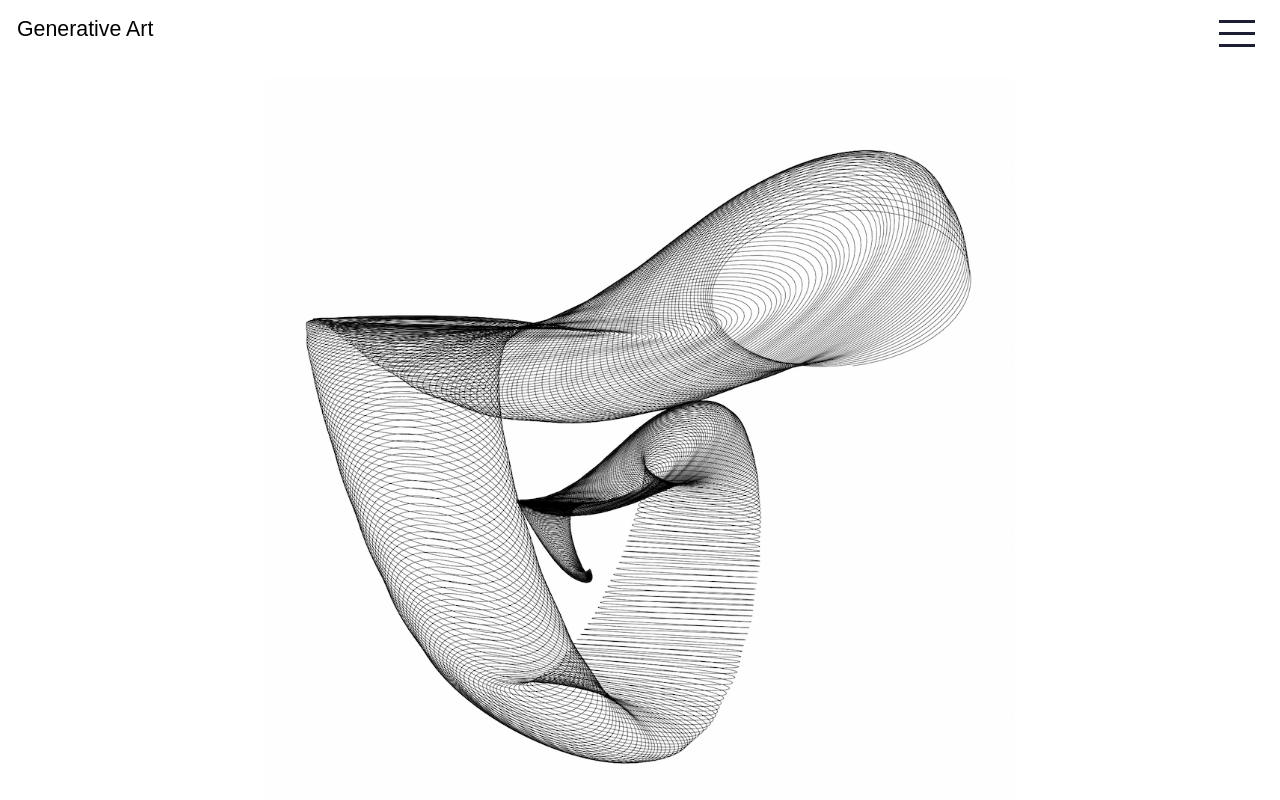
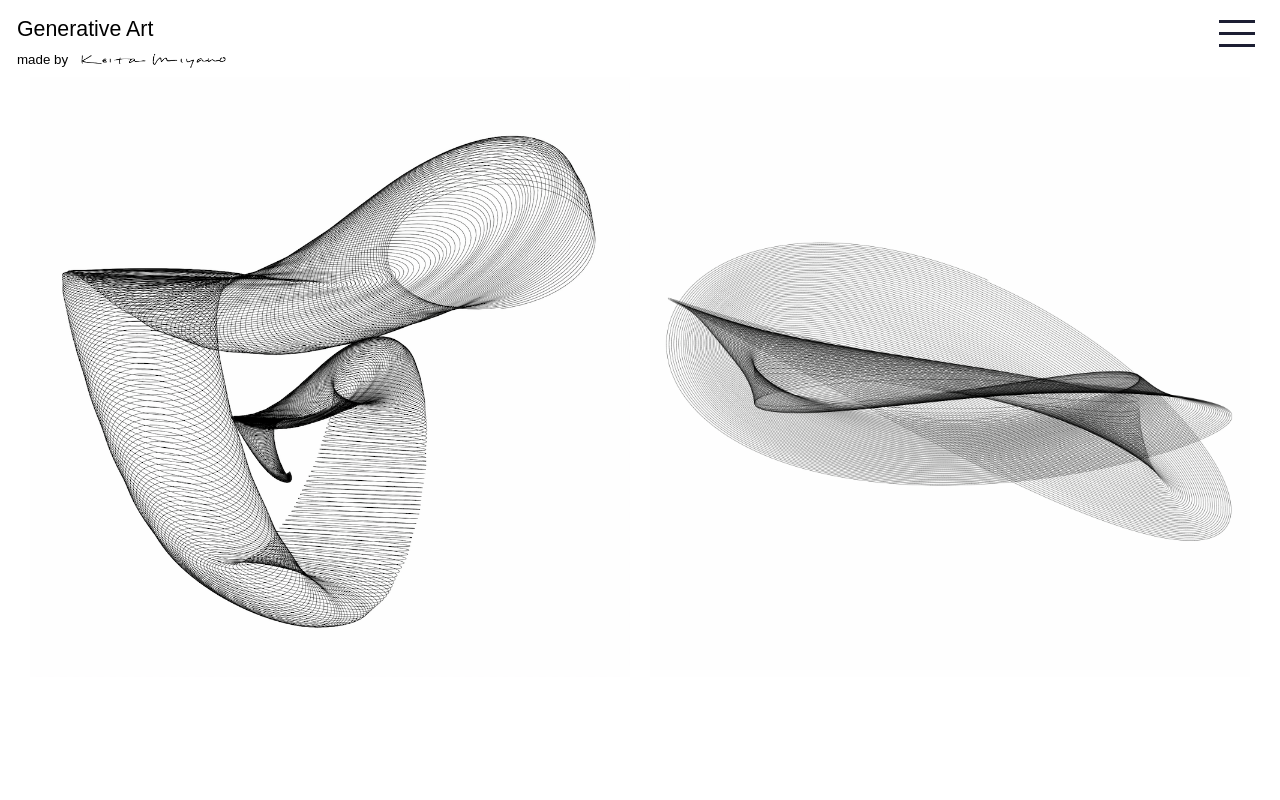
Before and after one commit to mynkit/p5jsgenerativeart, a React (Create React App) app: page / in a window 1280 px wide. Shown: the top 800 px of the page. Built offline with nearby package versions, Linux system fonts and the light colour scheme.

Commit message:
スタイル調整+情報追加

```diff
--- a/src/components/Home.tsx
+++ b/src/components/Home.tsx
@@ -17,12 +17,18 @@ const Home: React.FC<HomeProps> = ({ setTarget }) => {
   }
   return (
     <div style={{padding: '17px'}}>
-      <Grid container style={{height: '60px', textAlign: 'left'}}>
-        <p style={{fontSize: '16pt', margin: '0', padding: '0', height: '100%', textAlign: 'center'}}>Generative Art</p>
+      <p style={{fontSize: '16pt', margin: '0', padding: '0', height: '100%', textAlign: 'left'}}>Generative Art</p>
+      <Grid container justifyContent='left' alignItems='center' style={{columnGap: '0px'}}>
+        <p style={{fontSize: '10pt', margin: '0', paddingTop: '10px', paddingBottom: '10px', height: '100%', textAlign: 'left'}}>
+          made by
+        </p>
+        <a href='https://keita-miyano.async-studio.com/' target="_blank" rel="noopener noreferrer" style={{height: '30px'}}>
+          <img src='/logo/logo_keitamiyano_rgb_1-5.png' height='100%'></img>
+        </a>
       </Grid>
       <Grid container justifyContent='center' style={{columnGap: '20px', rowGap: '5px'}}>
-        <img style={{width: '800px', maxWidth: '60%', cursor: 'pointer'}} src={`/thumb/plankton1-${randint(1,2)}.png`} alt="plankton1" onClick={()=>imgClick('plankton1')}/>
-        <img style={{width: '800px', maxWidth: '60%', cursor: 'pointer'}} src={`/thumb/plankton2-${randint(1,2)}.png`} alt="plankton2" onClick={()=>imgClick('plankton2')}/>
+        <img style={{width: '600px', maxWidth: '60%', cursor: 'pointer'}} src={`/thumb/plankton1-${randint(1,2)}.png`} alt="plankton1" onClick={()=>imgClick('plankton1')}/>
+        <img style={{width: '600px', maxWidth: '60%', cursor: 'pointer'}} src={`/thumb/plankton2-${randint(1,2)}.png`} alt="plankton2" onClick={()=>imgClick('plankton2')}/>
       </Grid>
     </div>
   )
```
Also changed, not shown: public/logo/logo_keitamiyano_rgb_1-5.png (added).
